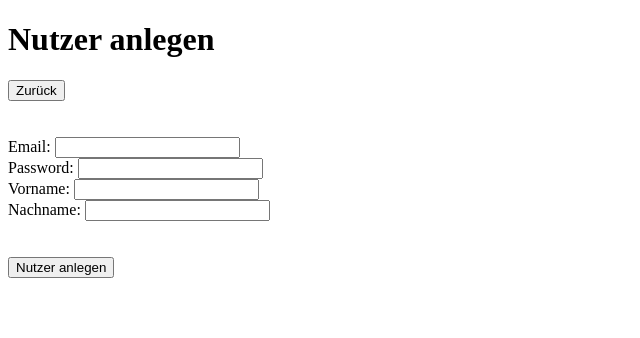
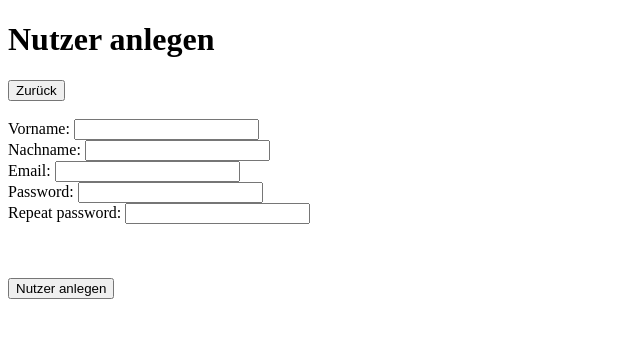
Before and after one commit to maltemosler/Fitnesso, a Django app: page /user_anlegen/ in a window 1280 px wide. Shown: the top 338 px of the page, without its empty margins (0-640 px from the left). Run offline with Django 3.2, Linux system fonts and the light colour scheme; a user stored in the database is signed in; tables that the repository leaves empty hold one stand-in row (values such as "Sample post").

Commit message:
throwing exceptions when user inputs bullshit in user_anlegen.html

```diff
--- a/API/templates/user_anlegen.html
+++ b/API/templates/user_anlegen.html
@@ -9,21 +9,30 @@
             <button onclick="location.href='/'">Zurück</button>
             <br>
             <br>
+            Vorname: <input id="register-vorname" type="text">
+            <div id="register-error-vorname" style="display:none">Vorname ungültig</div>
+            <br>
+            Nachname: <input id="register-nachname" type="text">
+            <div id="register-error-nachname" style="display:none">Nachname ungültig</div>
             <br>
             Email: <input id="register-email" type="text">
+            <div id="register-error-email" style="display:none">Email ungültig</div>
             <br>
             Password: <input id="register-password" type="password">
             <br>
+            Repeat password: <input id="register-password-repeat" type="password">
 
-            Vorname: <input id="register-vorname" type="text">
+            <div id="register-error-password" style="display:none"></div>
+            <div id="register-error-password-repeat" style="display:none">Passwörter stimmen nicht übersien</div>
+            <div id="register-error-user_exist" style="display:none">Email existiert bereits</div>
             <br>
-            Nachname: <input id="register-nachname" type="text">
+
             <br>
             <br>
             <br>
 
             <button onclick="nutzer_anlegen()">Nutzer anlegen</button>
-            <div id="register-error" style="display:none">Email oder Passwort falsch</div>
+
         {% endif %}
     {% endif %}
 {% endblock %}
--- a/static/js/ajax.js
+++ b/static/js/ajax.js
@@ -13,6 +13,6 @@ function sendAJAX(base_url, base_data, onsuccess, onfail, error) {
     }).done(onsuccess)
         .fail(function (data) {
             console.log(data)
-            onfail(error);
+            onfail(data['status'], data['responseText']);
         });
 }
--- a/static/js/user_anlegen.js
+++ b/static/js/user_anlegen.js
@@ -1,28 +1,30 @@
 function nutzer_anlegen() {
-    const login_error = $("#register-error");
-
     const vorname = $("#register-vorname").val();
     const nachname = $("#register-nachname").val();
 
     const email = $("#register-email").val();
     const password = $("#register-password").val();
+    const password_repeat = $("#register-password-repeat").val();
 
-    const validate_email = validateEmail(email, login_error);
-    const validate_password = validatePassword(password, password, login_error, login_error);
+    const validate_first_name = validateFirstName(vorname,  $("#register-error-vorname"));
+    const validate_second_name = validateSecondName(nachname, $("#register-error-nachname"));
+    const validate_email = validateEmail(email, $("#register-error-email"));
+    const validate_password = validatePassword(password, password_repeat, $("#register-error-password"), $("#register-error-password-repeat"));
 
-    if (validate_password && validate_email) {
+    if (validate_first_name && validate_second_name && validate_password && validate_email) {
         sendAJAX("register", {
                 "vorname": vorname,
                 "nachname": nachname,
                 "email": email,
-                "password": password,
+                "password": password
             },
             function () {
                 console.log("register successfully");
                 location.href="/";
             }, function (status_code, message) {
-                console.log(status_code);
-                console.log(message);
+                if(message === "409"){
+                    $("#register-error-user_exist").show()
+                }
             });
     }
 }
```
